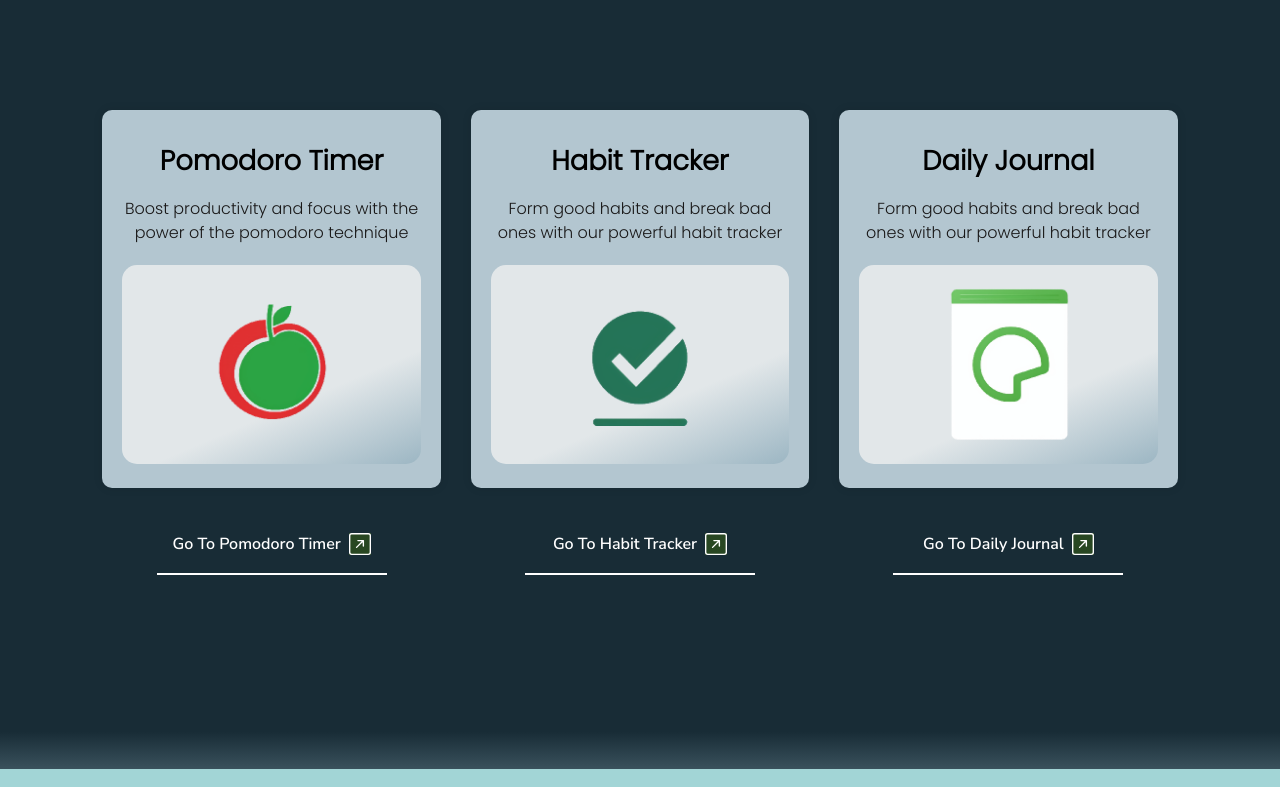
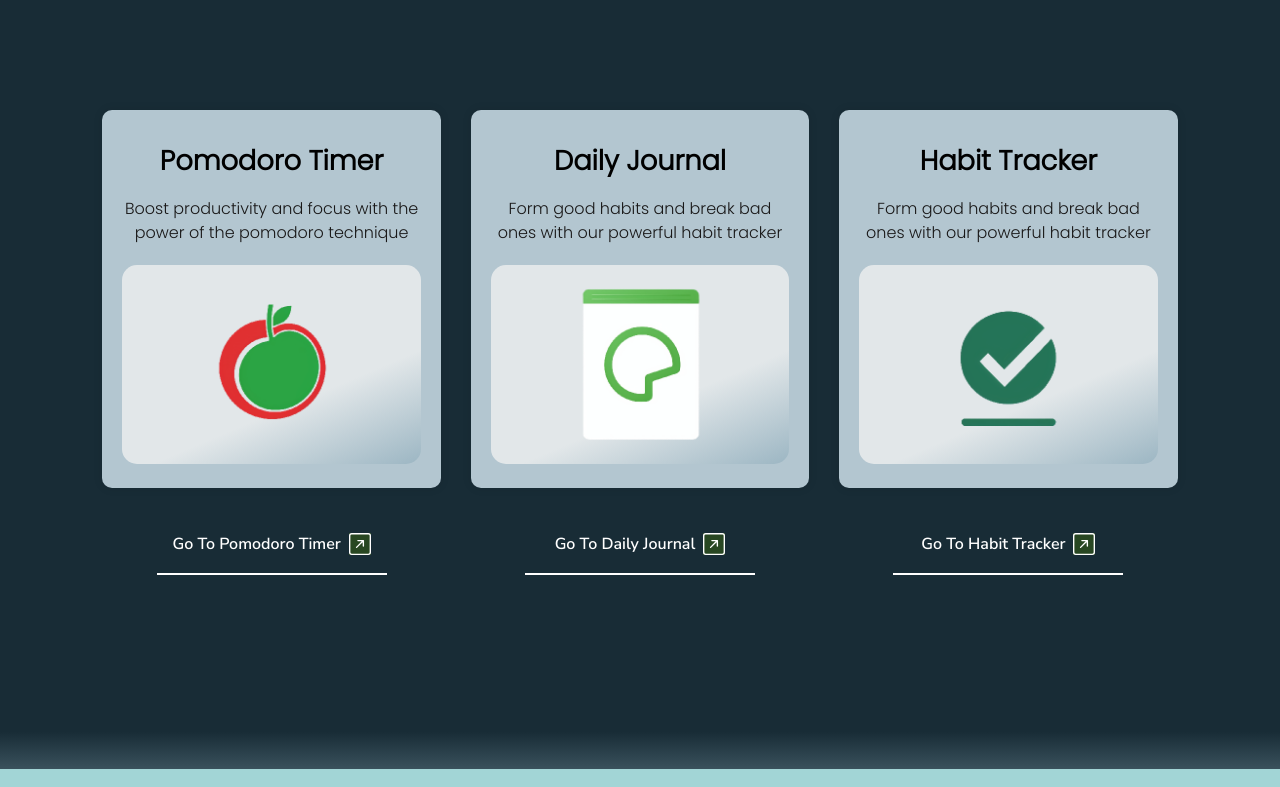
Before and after one commit to m1ckeyyy/improvement-center, a React (Vite) app in the folder client/: page / in a window 1280 px wide. Shown: the part 993-1780 px from the top of the page. Built offline with nearby package versions, Linux system fonts and the light colour scheme.

Commit message:
bug: aboutSection background z-index issues, unwanted overlaying

```diff
--- a/client/src/App.jsx
+++ b/client/src/App.jsx
@@ -1,4 +1,4 @@
-import React, {  Suspense } from 'react';
+import React, { Suspense } from 'react';
 import { Route, Routes } from 'react-router-dom';
 import { LoadingScreen } from './pages/effects/LoadingScreen';
 import { Login, Register, Home, Pomodoro, Journal } from './lazyLoadedPages';
@@ -13,7 +13,6 @@ const App = () => {
           <Route path="/login" element={<Login />} />
           <Route path="/register" element={<Register />} />
           <Route path="/journal" element={<Journal />} />
-
           <Route path="/pomodoro" element={<Pomodoro />} />
         </Routes>
       </Suspense>
--- a/client/src/pages/Home/components/AboutSection/AboutSection.jsx
+++ b/client/src/pages/Home/components/AboutSection/AboutSection.jsx
@@ -41,6 +41,7 @@ export const AboutSection = () => {
             <p>
               If you have any suggestions for the website, please feel free to send <span>feedback</span> using the box below.
             </p>
+            <div className={styles.aboutTextAfter}></div>
           </div>
         </div>
         <div className={styles.rightContent}>
--- a/client/src/pages/Home/components/AboutSection/AboutSection.module.scss
+++ b/client/src/pages/Home/components/AboutSection/AboutSection.module.scss
@@ -1,29 +1,19 @@
-@import url("https://fonts.googleapis.com/css2?family=DM+Sans&display=swap");
-@import url("https://fonts.googleapis.com/css2?family=Nunito+Sans:wght@900&display=swap");
-@import url("https://fonts.googleapis.com/css2?family=Poppins:wght@300&display=swap");
+@import url('https://fonts.googleapis.com/css2?family=DM+Sans&display=swap');
+@import url('https://fonts.googleapis.com/css2?family=Nunito+Sans:wght@900&display=swap');
+@import url('https://fonts.googleapis.com/css2?family=Poppins:wght@300&display=swap');
 
 .container {
   overflow: hidden;
   min-height: 700px;
-	// height: 100vh;
-	//   background-color: #a2d5d6;
-	background: linear-gradient(
-		39deg,
-		rgba(99, 205, 208, 1) 7%,
-		rgba(162, 213, 214, 1) 35%
-	);
+  background: linear-gradient(39deg, rgba(99, 205, 208, 1) 7%, rgba(162, 213, 214, 1) 35%);
 }
 .aboutSection {
   display: flex;
-	//   padding: 40px 0;
   margin-left: 10%;
   margin-right: 10%;
   padding: 40px 0 6% 0;
-
-	//   justify-content: center;
 }
 .aboutHeader {
-	//   text-decoration: underline;
   display: flex;
   justify-content: center;
 
@@ -34,7 +24,7 @@
   //   padding-top: 6%;
   font-size: 4em;
   font-weight: bold;
-	font-family: "Nunito Sans", sans-serif;
+  font-family: 'Nunito Sans', sans-serif;
   color: black;
   transform: translateY(-50%);
   opacity: 0;
@@ -43,8 +33,6 @@
   opacity: 1;
   transform: translateY(0);
   transition: all 0.5s ease-out;
-	// letter-spacing: 10px;
-	// transition: letter-spacing 1s ease-in;
 }
 .leftContent {
   flex: 1 0 50%;
@@ -52,16 +40,12 @@
   margin-right: 2%;
   align-items: center;
   padding-right: 10%;
-	//   padding-left: 10%;
 }
 .rightContent {
   flex: 1 0 50%;
-	//   margin-top: 60px;
   max-width: 500px;
   display: flex;
   justify-content: center;
-
-	//   margin-left: 20px;
 }
 .presenterImg {
   width: 100%;
@@ -71,17 +55,15 @@
 }
 .aboutText {
   color: black;
-	font-family: "Poppins", sans-serif;
+  font-family: 'Poppins', sans-serif;
   font-size: 1.5em;
   margin-left: 5%;
-
   background-color: #63cdd0;
   border-radius: 30px;
   padding: 10px 5px 10px 20px;
+  z-index: 1;
   span {
     white-space: nowrap;
-
-		// border: 2px solid red;
     background-color: #bbf2f2;
     border-radius: 20px;
     padding: 2px 7px;
@@ -95,7 +77,6 @@
         color: black;
       }
       &:hover {
-				// background-color: #0fbaba;
         color: white;
         transition: color 0.3s ease-out;
       }
@@ -106,10 +87,11 @@
   }
     position: relative;
     transform-style: preserve-3d;
-
-	&::after {
+}
+.aboutTextAfter {
+  z-index: -1;
   position: absolute;
-		content: "";
+  content: '';
   background-color: #182c36;
   width: 100%;
   height: 100%;
@@ -118,7 +100,7 @@
   border-radius: 30px;
     transform: translateZ(-10px);
 }
-}
+
 @media (max-width: 1600px) {
   .rightContent {
     max-width: 400px;
--- a/client/src/pages/Home/components/ToolsSection/ToolsSection.jsx
+++ b/client/src/pages/Home/components/ToolsSection/ToolsSection.jsx
@@ -18,7 +18,13 @@ export const ToolsSection = () => {
             link="/pomodoro"
             imageSrc="images/pomodoro2.png"
             imageClassName={styles.pomodoroImg}
-            buttonClassName={styles.hyperlink}
+          />
+          <ToolCard
+            title="Daily Journal"
+            description="Form good habits and break bad ones with our powerful habit tracker"
+            link="/journal"
+            imageSrc="images/journal.png"
+            imageClassName={styles.journalImg}
           />
           <ToolCard
             title="Habit Tracker"
@@ -26,15 +32,6 @@ export const ToolsSection = () => {
             link="/habittracker"
             imageSrc="images/habittracker.png"
             imageClassName={styles.habitTrackerImg}
-            buttonClassName={styles.hyperlink}
-          />
-          <ToolCard
-            title="Daily Journal"
-            description="Form good habits and break bad ones with our powerful habit tracker"
-            link="/journal"
-            imageSrc="images/journal.png"
-            imageClassName={styles.journalImg}
-            buttonClassName={styles.hyperlink}
           />
         </div>
       </section>
--- a/client/src/pages/Home/components/ToolsSection/components/ToolCard.jsx
+++ b/client/src/pages/Home/components/ToolsSection/components/ToolCard.jsx
@@ -1,31 +1,20 @@
 import styles from './../ToolsSection.module.scss';
+import { Link } from 'react-router-dom';
 import { BsArrowUpRightSquare } from 'react-icons/bs';
 
-export function ToolCard({ title, description, imageSrc, imageClassName, buttonClassName, link }) {
+export function ToolCard({ title, description, imageSrc, imageClassName, link }) {
   return (
     <div className={styles.tool}>
       <h2>{title}</h2>
       <p>{description}</p>
 
-      <a href={link}>
+      <Link to={link}>
         <img src={imageSrc} alt={title} className={imageClassName} />
-      </a>
+      </Link>
 
-      <a href={link} className={buttonClassName}>
+      <Link to={link} className={styles.hyperlink}>
         Go To {title} <BsArrowUpRightSquare size="22" />
-      </a>
+      </Link>
     </div>
   );
 }
-// <div className={styles.tool}>
-// <h2>Pomodoro Timer</h2>
-// <p>Boost productivity and focus with the power of the pomodoro technique</p>
-
-// <a href="/pomodoro">
-//   <img src="images/pomodoro2.png" alt="pomodoro" className={styles.pomodoroImg} />
-// </a>
-
-// <a href="/pomodoro" className={styles.hyperlink}>
-//   Go To Pomodoro <BsArrowUpRightSquare size="22" />
-// </a>
-// </div>
--- a/client/src/pages/Tools/Journal/Journal.jsx
+++ b/client/src/pages/Tools/Journal/Journal.jsx
@@ -1,17 +1,18 @@
 import styles from './Journal.module.scss';
-import { NotesList } from './components/NotesList';
 import { useState } from 'react';
 import { nanoid } from 'nanoid';
 import { ToastContainer } from 'react-toastify';
+import { NotesList } from './components/NotesList';
 import { IconButtons } from './components/IconButtons';
 import { SortMenu } from './components/SortMenu';
+import { SearchInput } from './components/SearchInput';
 import { useFilterNotes } from './hooks/useFilterNotes';
 import { useSorting } from './hooks/useSorting';
-import { SearchInput } from './components/SearchInput';
+
 const Journal = () => {
   //fetching
   const [searchInput, setSearchInput] = useState('');
-  // const [editMode, setEditMode] = useState(false);
+  const [editMode, setEditMode] = useState(false);
   const [sortingData, setSortingData] = useState({ mode: 'date', sortOrderRising: true });
   const [notes, setNotes] = useState([
     { id: nanoid(), title: 'best note', content: 'This is note', date: '5/08/2023' },
@@ -20,7 +21,6 @@ const Journal = () => {
   ]);
   const filteredNotes = useFilterNotes({ notes, searchInput });
   const sortedNotes = useSorting({ filteredNotes, sortingData });
-  //use filteredNotes in Sorting
 
   return (
     <div className={styles.wrapContainer}>
--- a/client/src/pages/Tools/Journal/Journal.module.scss
+++ b/client/src/pages/Tools/Journal/Journal.module.scss
@@ -260,8 +260,7 @@ html,
   }
 }
 .hideMenu {
-  transition: opacity 0.2s ease;
-  opacity: 0;
+  visibility: hidden;
 }
 @media (max-width: 674px) {
   .app {
--- a/client/src/pages/Tools/Journal/components/IconButtons.jsx
+++ b/client/src/pages/Tools/Journal/components/IconButtons.jsx
@@ -1,18 +1,19 @@
 import { BiUser, BiHomeAlt, BiPencil } from 'react-icons/bi';
+import { Link } from 'react-router-dom';
 import styles from './../Journal.module.scss';
 
 export const IconButtons = () => {
   return (
     <div className={styles.iconButtons}>
       <button type="button" className={styles.profileBtn} title="profile">
-        <a href="/profile">
+        <Link to="/profile">
           <BiUser size="35" />
-        </a>
+        </Link>
       </button>
       <button type="button" className={styles.homeIcon} title="home">
-        <a href="/">
+        <Link to="/">
           <BiHomeAlt size="35" />
-        </a>
+        </Link>
       </button>
 
       <button type="button" className={styles.editBtn} title="back">
```
Lines whose indentation alone changed are shown as unchanged.
